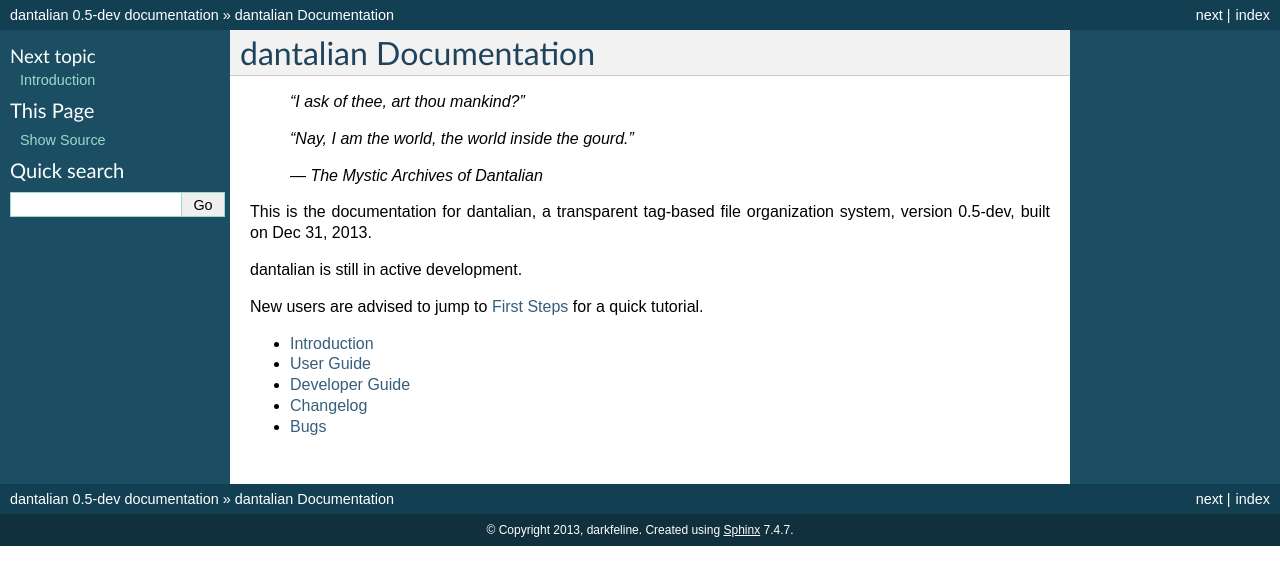
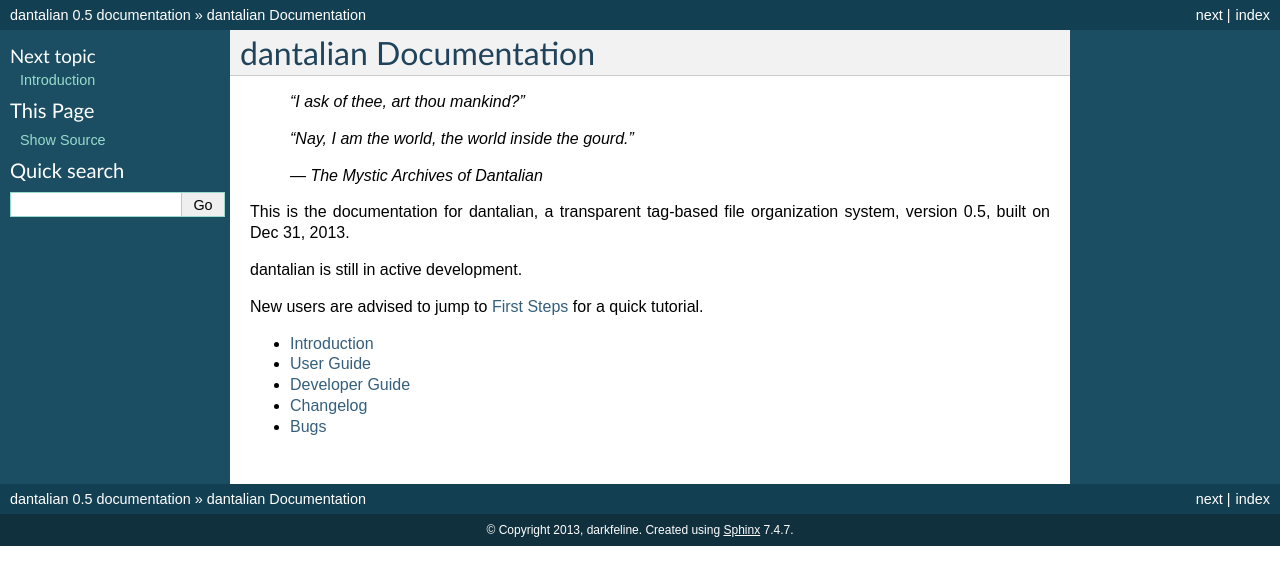
Before and after one commit to darkfeline/dantalian, a Sphinx documentation site: the page built from doc/index.rst, in a window 1280 px wide. Shown: the top 585 px of the page. Built offline with Sphinx 7.4.7, drawn with Linux system fonts in a browser that asks for light colours.

Commit message:
Bump version

```diff
--- a/doc/conf.py
+++ b/doc/conf.py
@@ -56,7 +56,7 @@ copyright = u'2013, darkfeline'
 # The short X.Y version.
 version = '0.5'
 # The full version, including alpha/beta/rc tags.
-release = '0.5-dev'
+release = '0.5'
 
 # The language for content autogenerated by Sphinx. Refer to documentation
 # for a list of supported languages.
```
